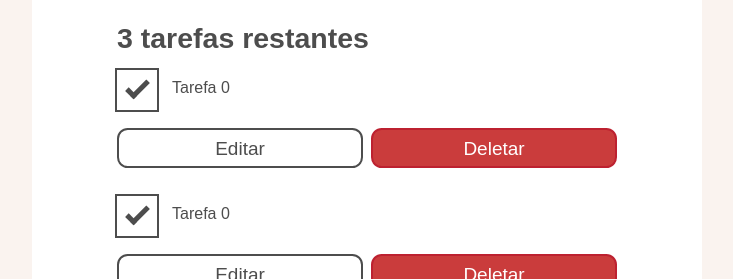
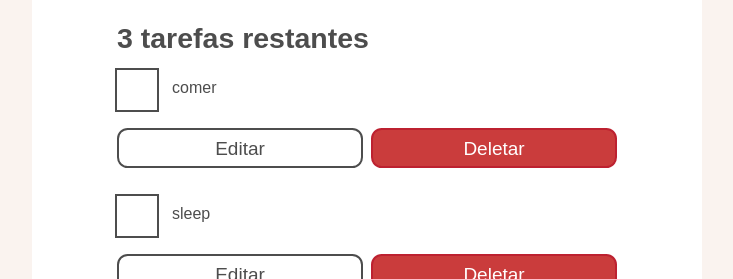
Before and after one commit to porrecobs/react-todo, a React (Create React App) app: page / in a window 1280 px wide. Shown: the part 346-625 px from the top of the page, without its empty margins (273-1006 px from the left). Built offline with nearby package versions, Linux system fonts and the light colour scheme.

Commit message:
adding id and completed props

```diff
--- a/src/components/Todo.js
+++ b/src/components/Todo.js
@@ -1,11 +1,11 @@
 import React from "react";
 
-export default function Todo() {
+export default function Todo(props) {
   return(<li className="todo stack-small">
   <div className="c-cb">
-  <input id="todo-0" type="checkbox" defaultChecked={true}/>
-  <label className="todo-label" htmlFor="todo-0">
-    Tarefa 0
+  <input id={props.id} type="checkbox" defaultChecked={props.completed}/>
+  <label className="todo-label" htmlFor={props.id}>
+    {props.name}
   </label>
   </div>
   <div className="btn-group">
```
